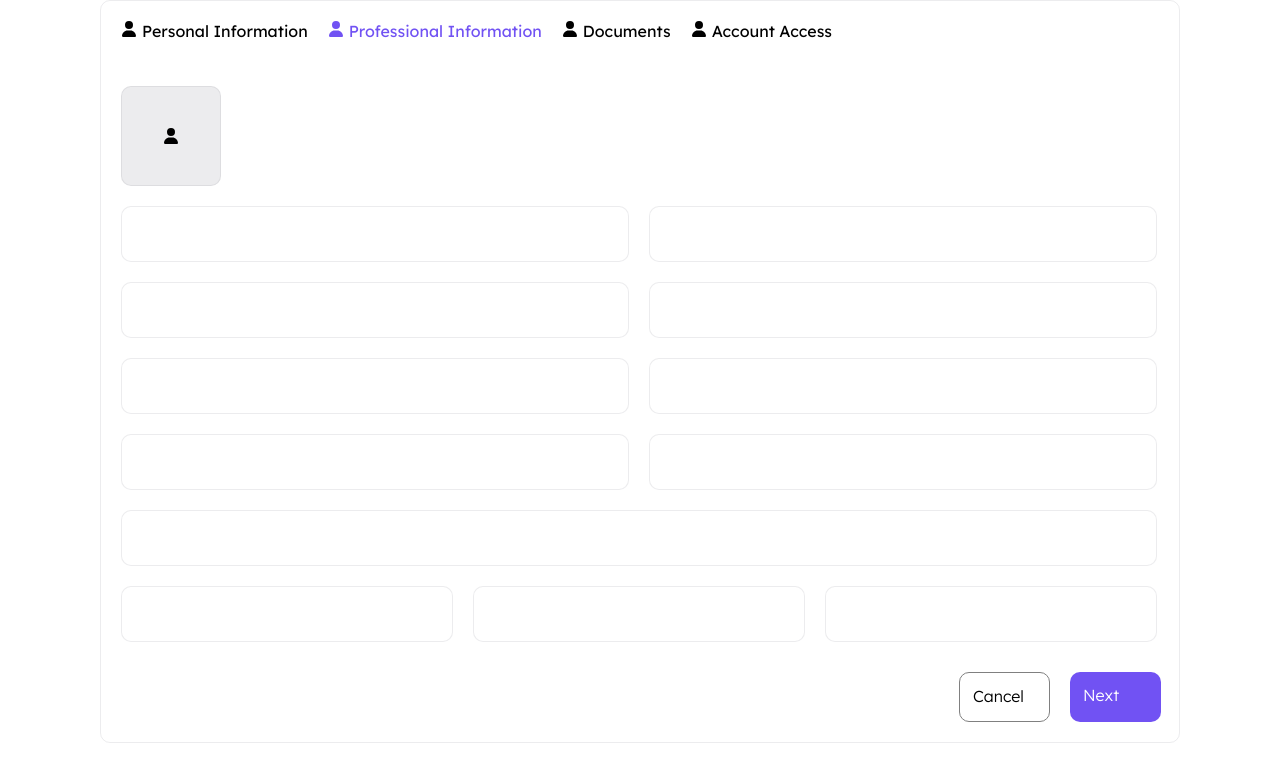
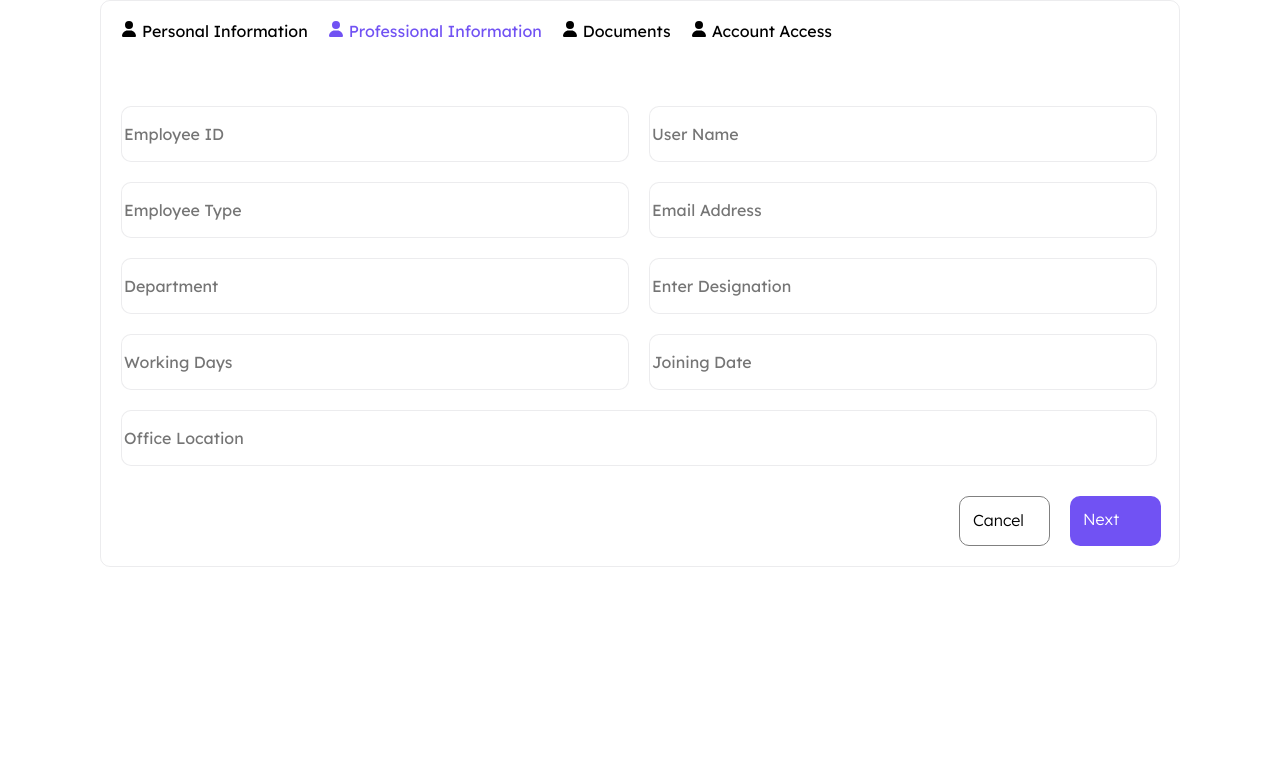
Before and after one commit to khoinguyen248/spck, a React (Vite) app: page /allemployee/addemployee in a window 1280 px wide. Both pictures are taken after a click on the element "Professional Information". Shown: the top 782 px of the page. Built offline with nearby package versions, Linux system fonts and the light colour scheme.

Commit message:
tr.update.addEmployee

```diff
--- a/src/components/AllEmployees/AddEmployee/AddEmployee.css
+++ b/src/components/AllEmployees/AddEmployee/AddEmployee.css
@@ -105,5 +105,13 @@
             background-color: #7152F3;
             color: white;
         }
+
+        button.add {
+            height: 50px;
+            width: 91px;
+            border-radius: 10px;
+            background-color: #7152F3;
+            color: white;
+        }
     }
 }
--- a/src/components/AllEmployees/AddEmployee/AddEmployee.jsx
+++ b/src/components/AllEmployees/AddEmployee/AddEmployee.jsx
@@ -50,33 +50,82 @@ const AddEmployee = () => {
                         </div>
                     }
                 </div>
+                {nowList == 1 && <>
                     <div className="content">
                         <div className="addPhoto">
                             <FaUser />
                         </div>
                         <form className="input2">
-                        <input className="firstName"></input>
-                        <input className="lastName"></input>
-                        <input className="mobileNumber"></input>
-                        <input className="emailAddress"></input>
-                        <input className="dateOfBirth"></input>
-                        <input className="maritalStatus"></input>
-                        <input className="gender"></input>
-                        <input className="Nationality"></input>
+                            <input placeholder='First Name' className="firstName"></input>
+                            <input placeholder='Last Name' className="lastName"></input>
+                            <input placeholder='Mobile Number' className="mobileNumber"></input>
+                            <input placeholder='Email Address' className="emailAddress"></input>
+                            <input placeholder='Date of Birth' className="dateOfBirth"></input>
+                            <input placeholder='Marital Status' className="maritalStatus"></input>
+                            <input placeholder='Gender' className="gender"></input>
+                            <input placeholder='Nationality' className="Nationality"></input>
                         </form>
                         <form className="input1">
-                        <input type="text" className="address" />
+                            <input placeholder='Address' className="address" />
                         </form>
                         <form className="input3">
-                        <input className='city'></input>
-                        <input className="state"></input>
-                        <input className='zipCode'></input>
+                            <input placeholder='City' className='city'></input>
+                            <input placeholder='State' className="state"></input>
+                            <input placeholder='Zip Code' className='zipCode'></input>
                         </form>
                     </div>
                     <div className="buttom">
                         <button className="cancel">Cancel</button>
-                    <button className="next">Next</button>
+                        <button onClick={() => { setnowList(nowList + 1) }} className="next">Next</button>
                     </div>
+                </>
+                }
+                {nowList == 2 && <>
+                    <div className="content">
+                        <form className="input2">
+                            <input placeholder='Employee ID' className="employeeID"></input>
+                            <input placeholder='User Name' className="userName"></input>
+                            <input placeholder='Employee Type' className="employeeType"></input>
+                            <input placeholder='Email Address' className="emailAddressCompany"></input>
+                            <input placeholder='Department' className="dapartment"></input>
+                            <input placeholder='Enter Designation' className="enterDesighnation"></input>
+                            <input placeholder='Working Days' className="workingDays"></input>
+                            <input placeholder='Joining Date' className="joiningDate"></input>
+                        </form>
+                        <form className="input1">
+                            <input placeholder='Office Location' className="officeLocation" />
+                        </form>
+                    </div>
+                    <div className="buttom">
+                        <button className="cancel">Cancel</button>
+                        <button onClick={() => { setnowList(nowList + 1) }} className="next">Next</button>
+                    </div>
+                </>
+                }
+                {nowList == 3 && <>
+                    <div className="buttom">
+                        <button className="cancel">Cancel</button>
+                        <button onClick={() => { setnowList(nowList + 1) }} className="next">Next</button>
+                    </div>
+                </>
+                }
+                {nowList == 4 && <>
+                    <div className="content">
+                        <form className="input2">
+                            <input placeholder='Enter Email Address' className="firstName"></input>
+                            <input placeholder='Enter Stack ID' className="lastName"></input>
+                            <input placeholder='Enter Skype ID' className="mobileNumber"></input>
+                            <input placeholder='Enter Github ID' className="emailAddress"></input>
+                        </form>
+
+                    </div>
+                    <div className="buttom">
+                        <button className="cancel">Cancel</button>
+                        <button className="add">Add</button>
+                    </div>
+                </>
+                }
+
             </div >
         </>
     )
```
Lines whose indentation alone changed are shown as unchanged.
